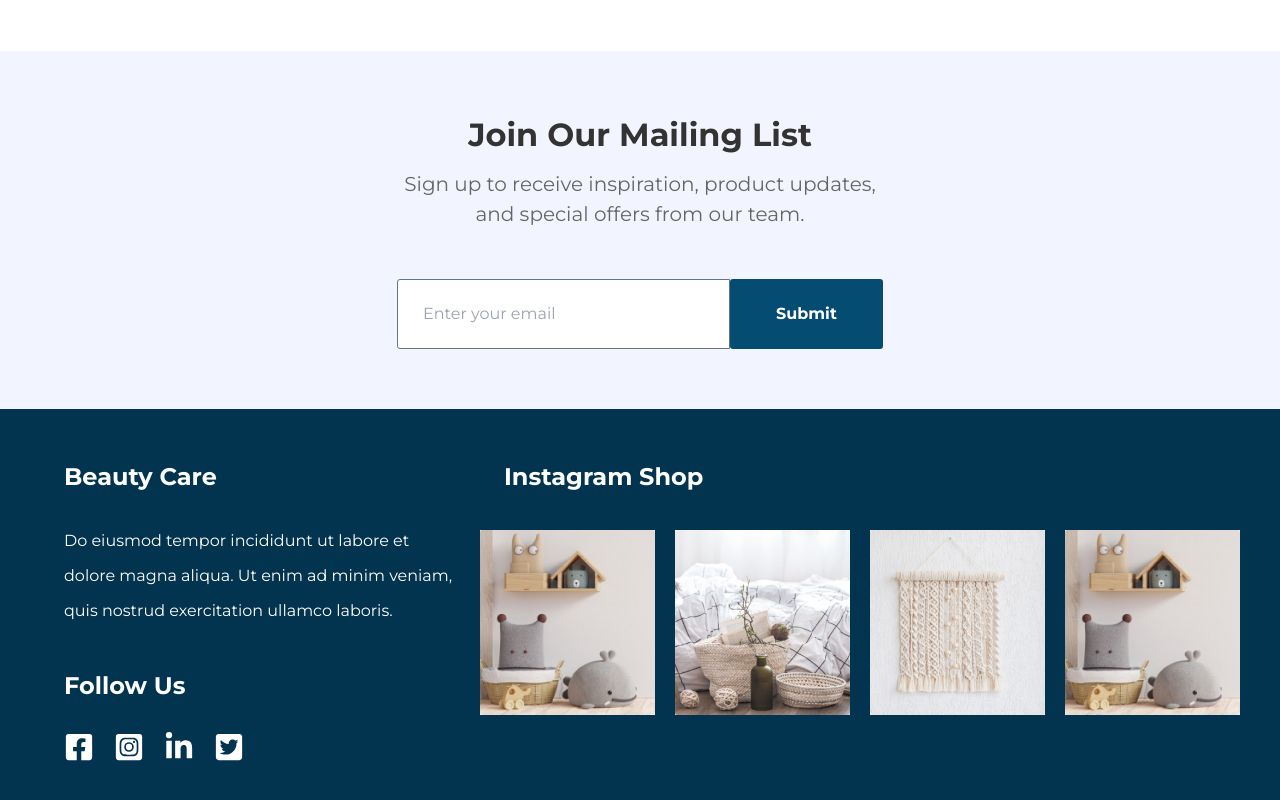
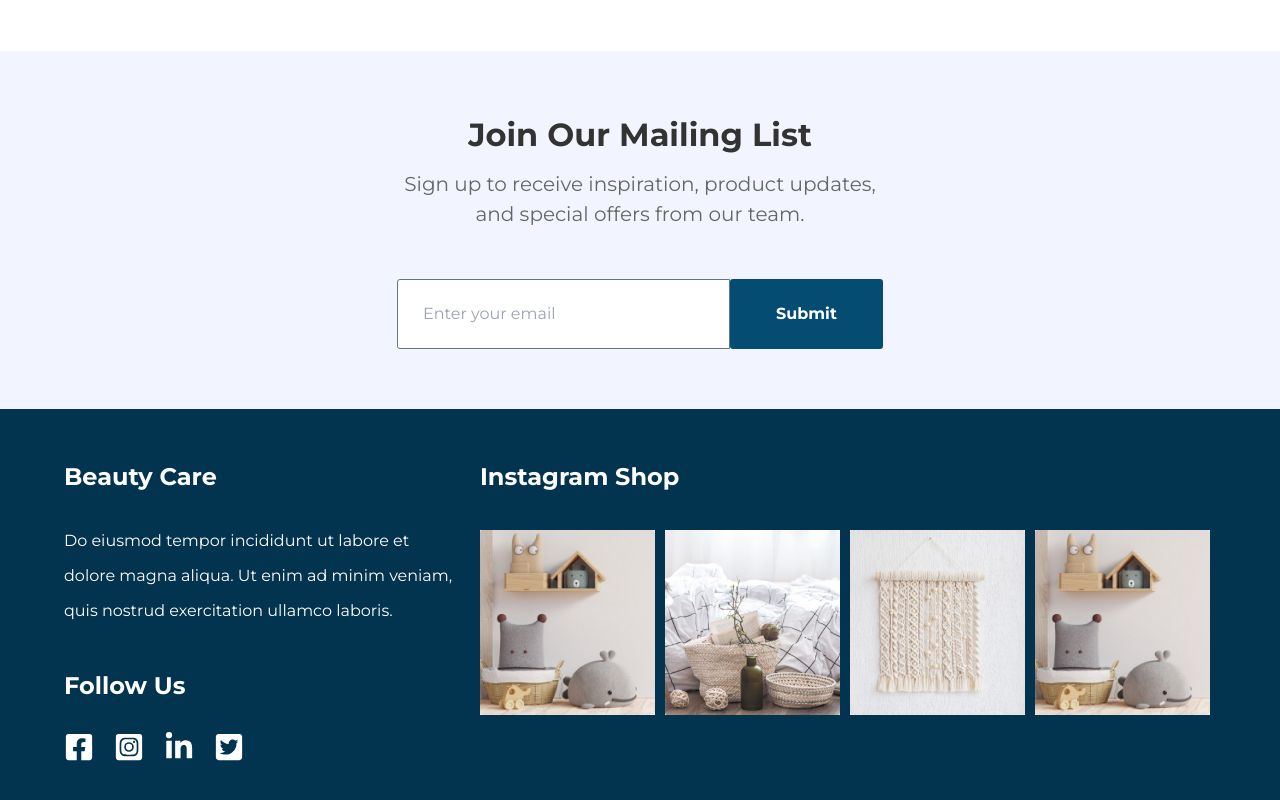
Before and after one commit to AlfazUlIslam/furniture, a React (Vite) app: page / in a window 1280 px wide. Shown: the part 4207-5007 px from the top of the page. Built offline with nearby package versions, Linux system fonts and the light colour scheme; the HTML template or start-up script is replaced by a standard one.

Commit message:
Footer spacing modified

```diff
--- a/src/components/SmallTitle/SmallTitle.jsx
+++ b/src/components/SmallTitle/SmallTitle.jsx
@@ -1,10 +1,10 @@
 const SmallTitle = (props) => {
-    const { content } = props
+    const { styles, content } = props
 
     return (
         // Small title
-        <div className="font-montserrat font-bold text-[24px]
-        text-white">
+        <div className={`${styles} font-montserrat font-bold text-[24px]
+        text-white`}>
             {content}
         </div>
     )
--- a/src/sections/Footer/Footer.jsx
+++ b/src/sections/Footer/Footer.jsx
@@ -7,7 +7,7 @@ const Footer = () => {
   return (
     // Footer
     <footer className="bg-darkBlue">
-        <Container styles={`px-6 pt-[50px] pb-[90px] flex gap-10`}>
+        <Container styles={`px-6 pt-[50px] pb-[90px] flex gap-4`}>
             <ColumnOne styles={`flex flex-col gap-10`}>
                 {/* Column content */}
                 <div className="flex flex-col items-start gap-[28px]">
@@ -35,11 +35,13 @@ const Footer = () => {
                     </div>
                 </div>
             </ColumnOne>
-            <ColumnTwo styles={`flex flex-col items-start gap-[35px]`}>
-                <SmallTitle content={"Instagram Shop"} />
+            <ColumnTwo styles={`flex flex-col gap-[35px]`}>
+                <SmallTitle
+                    content={"Instagram Shop"}
+                />
                 {/* Column two images */}
                 <div className="flex justify-center items-center
-                gap-[20px]">
+                gap-[10px]">
                     <FooterImage
                         image={footerImage1}
                         altText={"Kids room furniture"}
```
